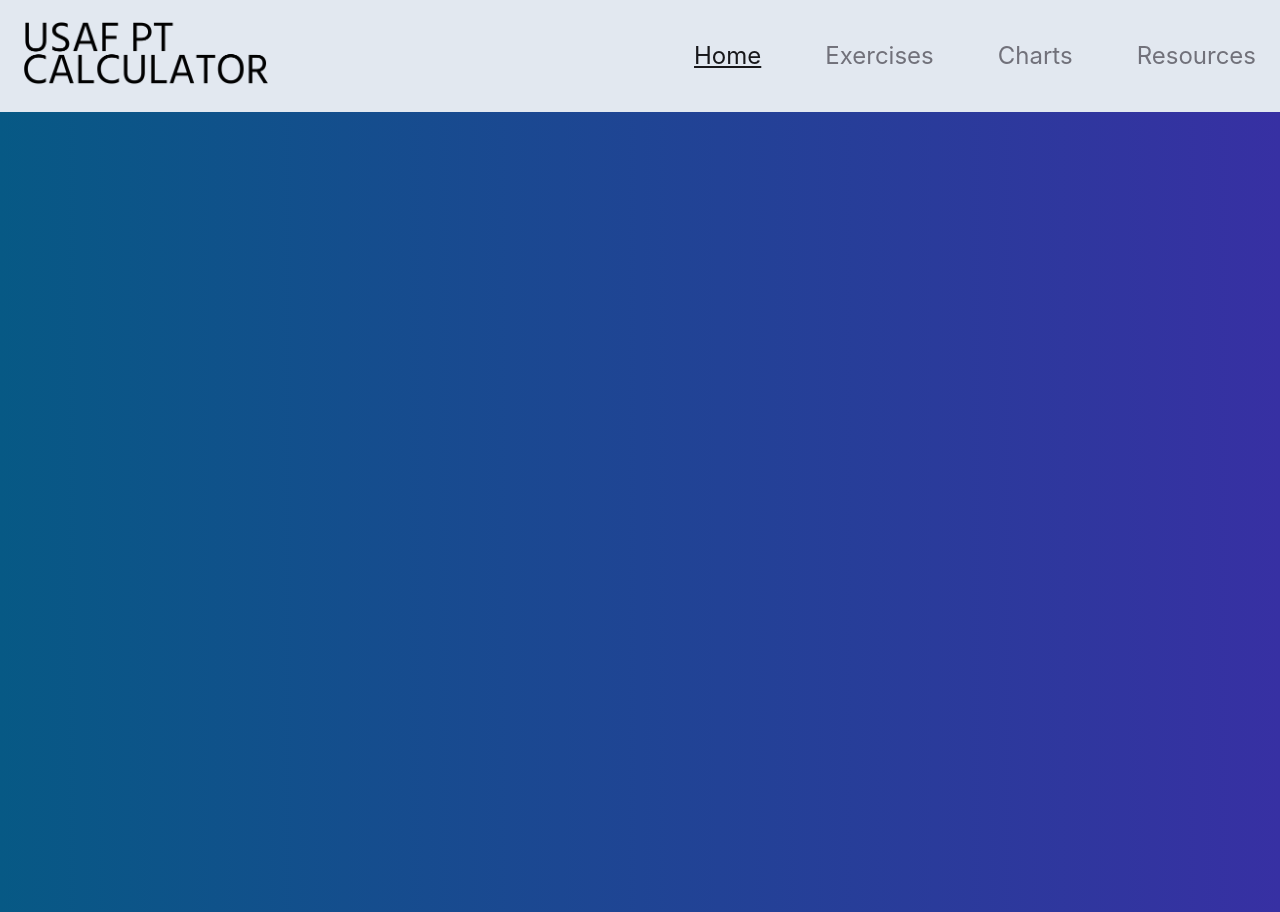
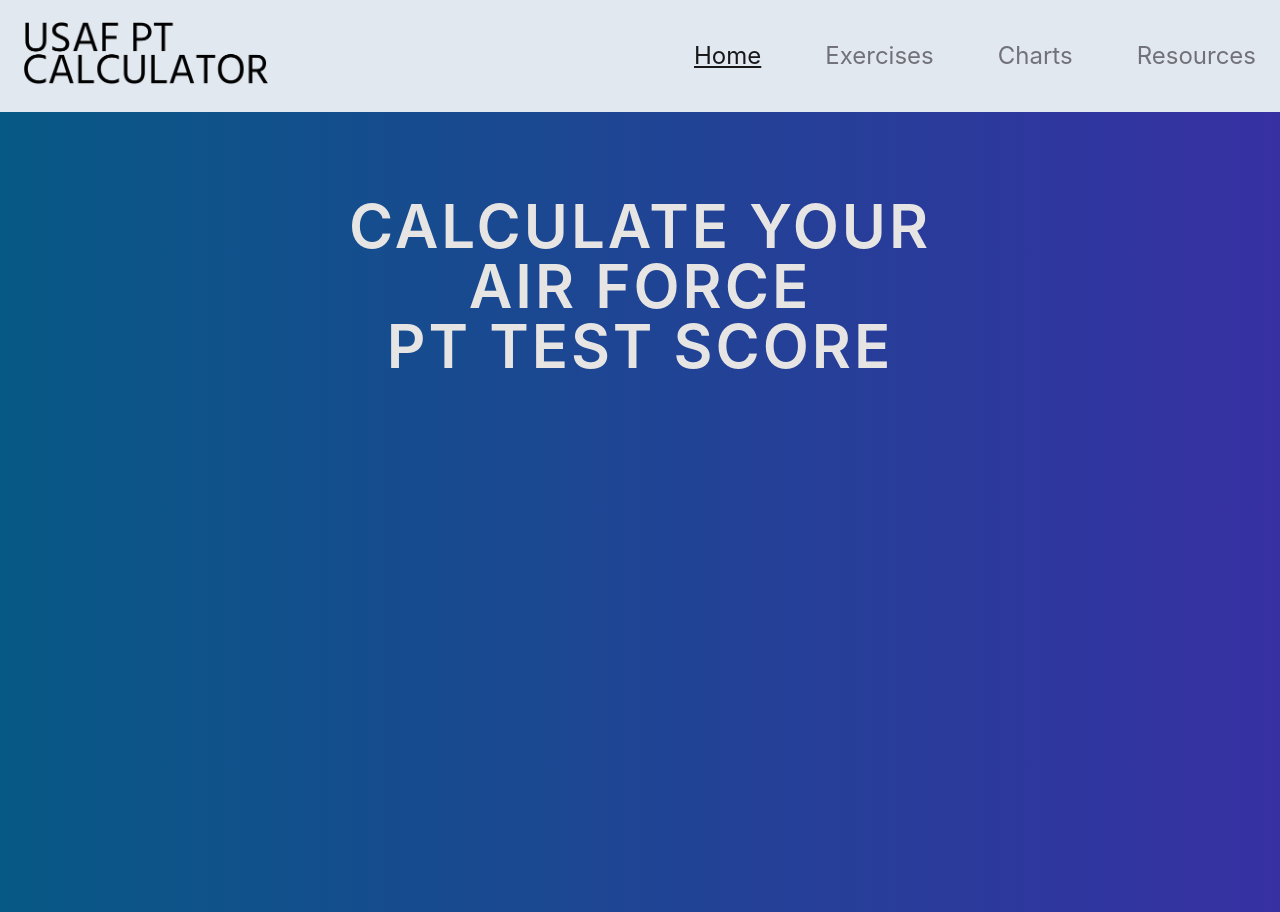
Before and after one commit to ronnieima/usaf-pt-calculator, a Next.js app: page / in a window 1280 px wide. Built offline with nearby package versions, Linux system fonts and the light colour scheme.

Commit message:
refactor + add header

```diff
--- /dev/null
+++ b/app/_ui/Form.tsx
@@ -0,0 +1,14 @@
+const Form = () => {
+  return (
+    <form>
+      {/* radio gender */}
+      {/* select age group */}
+      {/* select upper exercise  */}
+      {/* select core exercise */}
+      {/* select cardio exercise */}
+      {/* reset/submit button */}
+    </form>
+  );
+};
+
+export default Form;
--- /dev/null
+++ b/app/_ui/Header.tsx
@@ -0,0 +1,11 @@
+const Header = () => {
+  return (
+    <h1 className=" my-16 text-center text-5xl  font-semibold uppercase tracking-wider text-stone-200 text-shadow-sm sm:text-6xl">
+      Calculate your <br />
+      Air Force
+      <br /> PT Test Score
+    </h1>
+  );
+};
+
+export default Header;
--- a/app/Logo.tsx
+++ b/app/_ui/Logo.tsx
@@ -1,5 +1,5 @@
 import Image from "next/image";
-import logo from "../public/logo.png";
+import logo from "../../public/logo.png";
 import Link from "next/link";
 
 function Logo() {
--- a/app/layout.tsx
+++ b/app/layout.tsx
@@ -4,7 +4,7 @@ import "./globals.css";
 import "@mantine/core/styles.css";
 
 import { MantineProvider, ColorSchemeScript } from "@mantine/core";
-import NavBar from "./NavBar";
+import NavBar from "./_ui/NavBar";
 
 export const metadata = {
   title: "My Mantine app",
--- a/app/page.tsx
+++ b/app/page.tsx
@@ -1,7 +1,11 @@
-import Image from "next/image";
+import Form from "./_ui/Form";
+import Header from "./_ui/Header";
 
 export default function Home() {
   return (
-    <div className="min-h-screen bg-gradient-to-r from-sky-800 to-indigo-800 p-5"></div>
+    <div className="min-h-screen bg-gradient-to-r from-sky-800 to-indigo-800 p-5">
+      <Header />
+      <Form />
+    </div>
   );
 }
```
Also changed, not shown: app/_ui/HamburgerMenu.tsx (renamed from app/HamburgerMenu.tsx), app/_ui/Links.tsx (renamed from app/Links.tsx), app/_ui/NavBar.tsx (renamed from app/NavBar.tsx).
